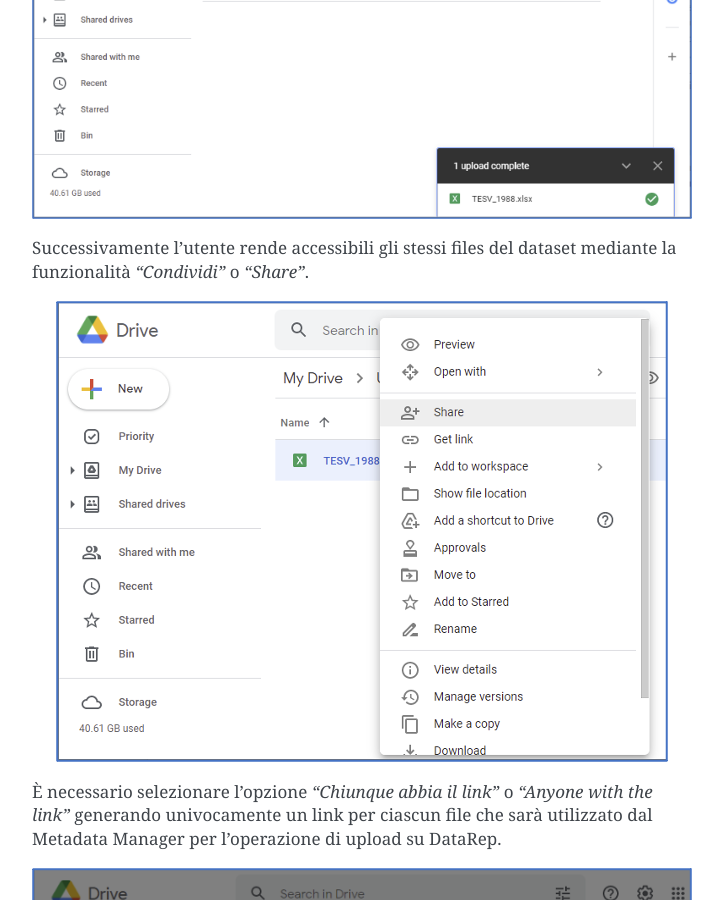
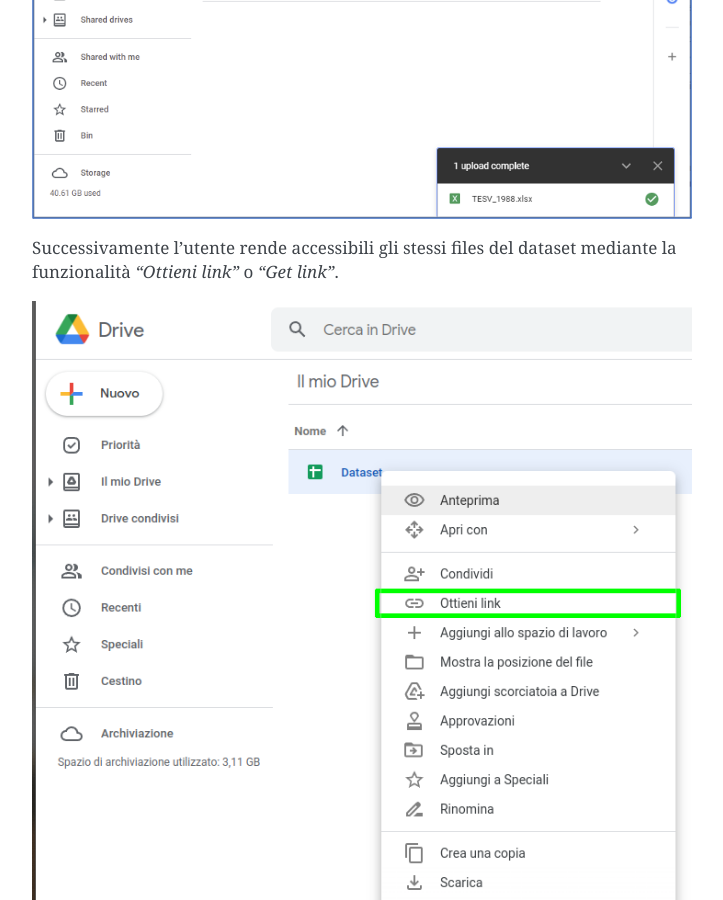
Before and after one commit to ingv-oe-dev/daterep-manual, a Sphinx documentation site: the page built from docs/caricamentodataset.rst, in a window 1280 px wide and 900 px high, scrolled down 518 px. Shown: the whole window, without its empty margins (388-1111 px from the left). Built offline with Sphinx 7.4.7, drawn with Linux system fonts in a browser that asks for light colours.

Commit message:
Edit way to get public link.

```diff
--- a/docs/caricamentodataset.rst
+++ b/docs/caricamentodataset.rst
@@ -15,7 +15,7 @@
    :align: center
 
 Successivamente l’utente rende accessibili gli stessi files del dataset mediante
-la funzionalità *"Condividi"* o *"Share"*.
+la funzionalità *"Ottieni link"* o *"Get link"*.
 
 .. image:: assets/pictures/3.png
    :align: center
```
Also changed, not shown: docs/assets/pictures/3.png.
